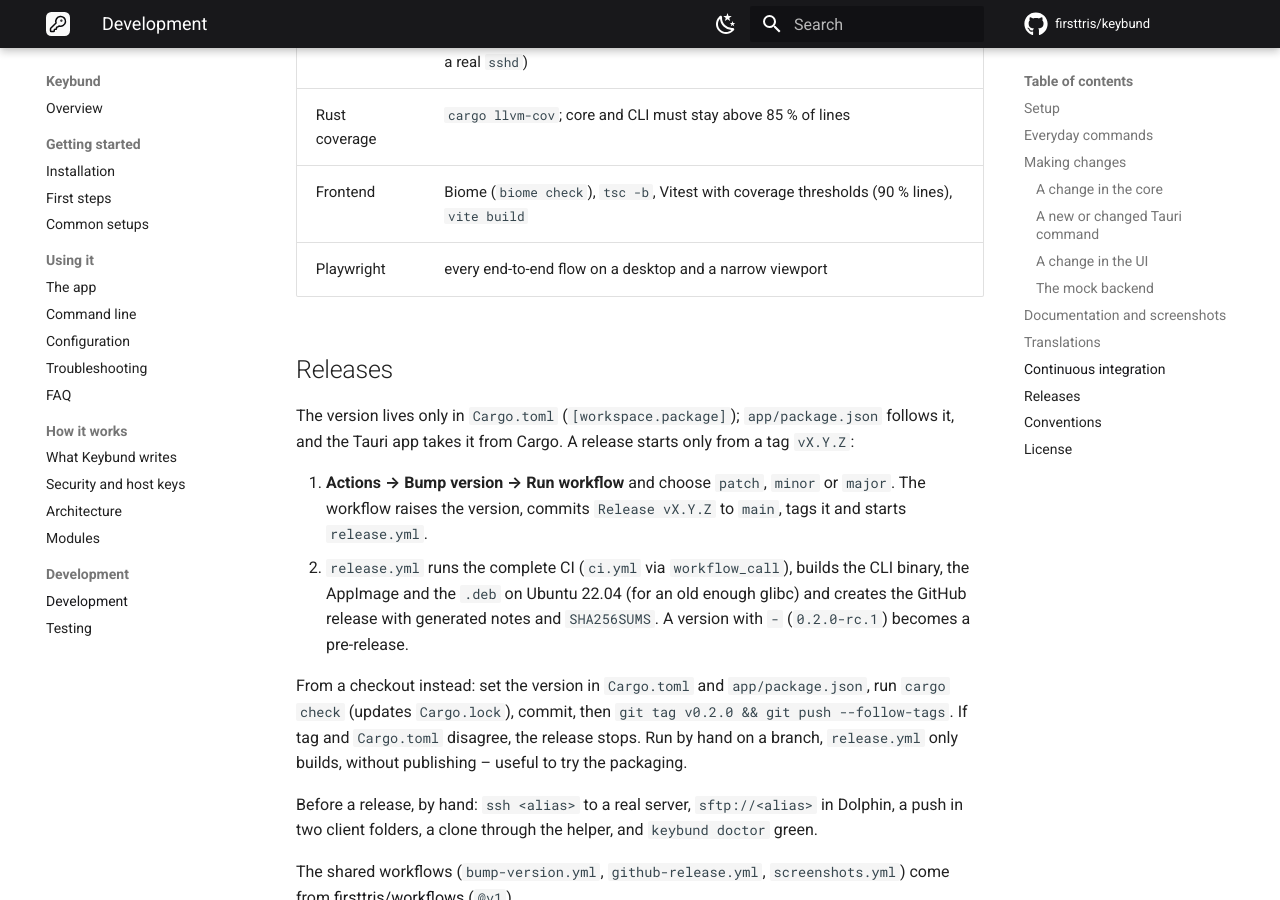
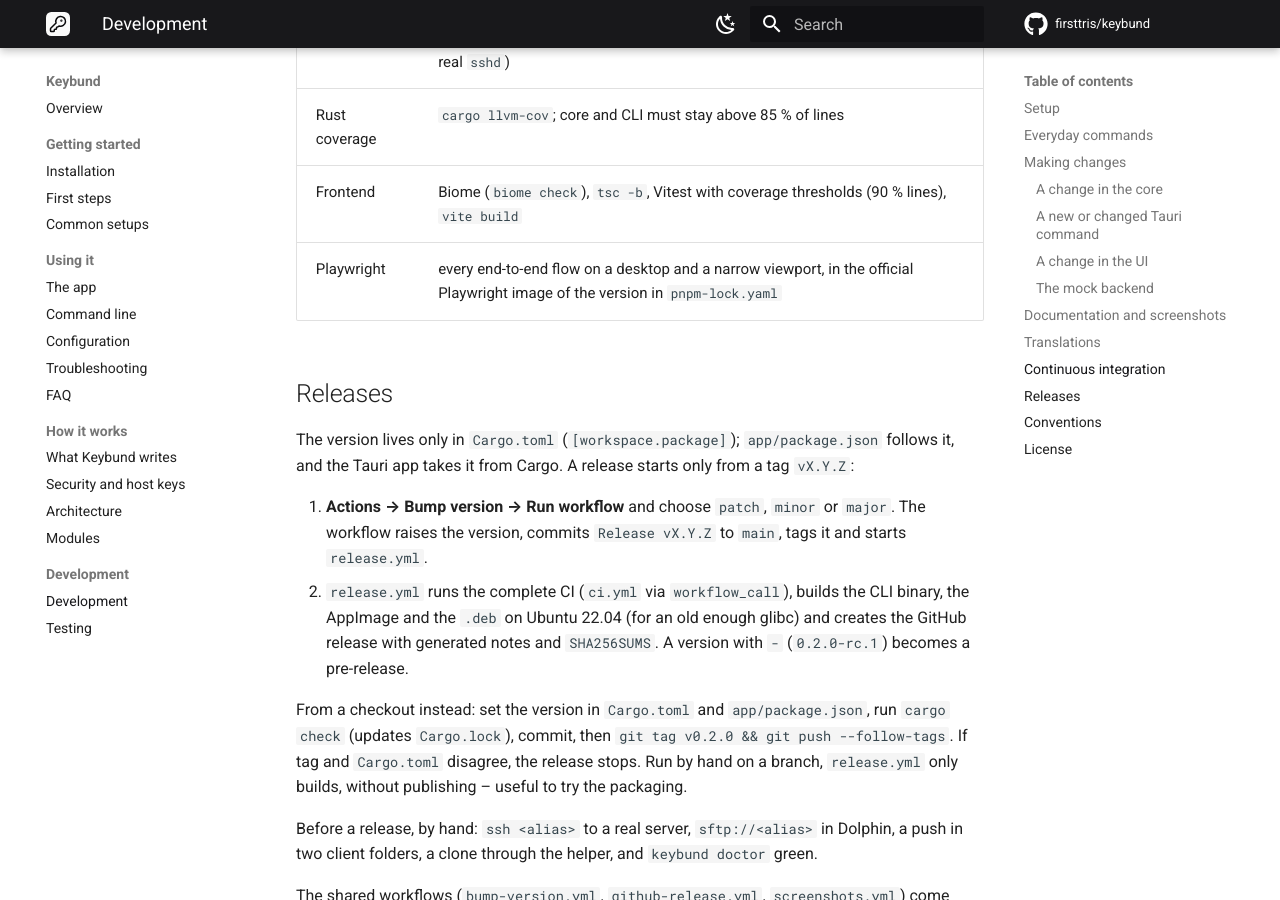
Before and after one commit to firsttris/keybund, an MkDocs documentation site: the page built from docs/development.md, in a window 1280 px wide and 900 px high, scrolled down 3298 px. Built offline with MkDocs 1.6.1 and Material for MkDocs 9.7.7, drawn with Linux system fonts in a browser that asks for light colours; comment, search, counter and statistics services are not loaded.

Commit message:
Run the Playwright tests in the official Playwright image
Like the screenshots workflow: the image of the @playwright/test version
in app/pnpm-lock.yaml (firsttris/workflows/actions/playwright-image)
brings browsers, libraries and fonts, so no playwright install runs.

Co-Authored-By: Claude Opus 5.5 <noreply@anthropic.com>
Claude-Session: https://claude.ai/code/session_01KHJDG57y6km2rUeUvQYP1j

```diff
--- a/docs/development.md
+++ b/docs/development.md
@@ -137,7 +137,7 @@ To add a text: add the key to both catalogs (`area_name`, e.g. `settings_languag
 | Rust | `cargo fmt --check`, `clippy -D warnings`, `cargo test --workspace` (with a real `sshd`) |
 | Rust coverage | `cargo llvm-cov`; core and CLI must stay above 85 % of lines |
 | Frontend | Biome (`biome check`), `tsc -b`, Vitest with coverage thresholds (90 % lines), `vite build` |
-| Playwright | every end-to-end flow on a desktop and a narrow viewport |
+| Playwright | every end-to-end flow on a desktop and a narrow viewport, in the official Playwright image of the version in `pnpm-lock.yaml` |
 
 ## Releases
 
```
Also changed, not shown: 1 other file.
